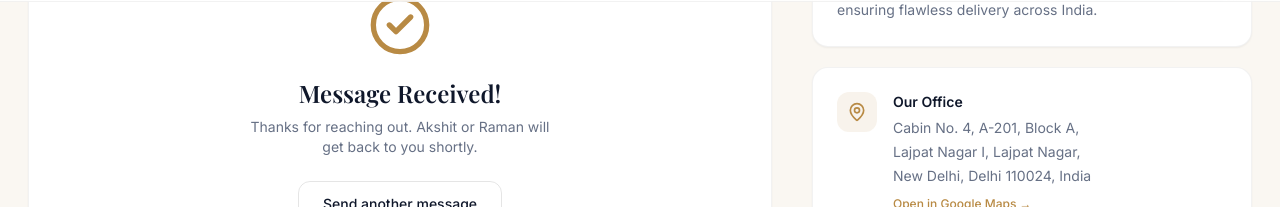
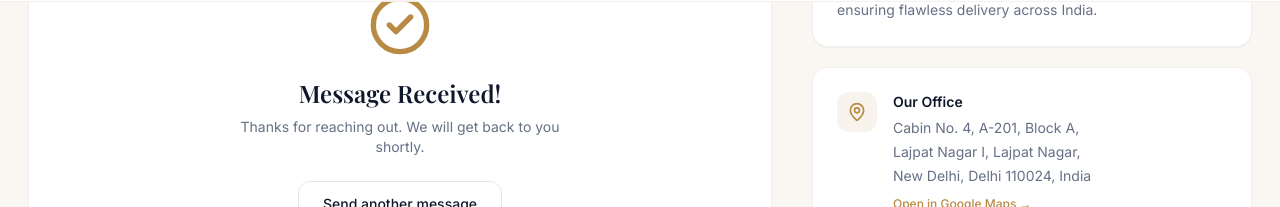
Before and after one commit to ishangogna/am-global-hub, a Next.js app: page /contact in a window 1280 px wide. Both pictures are taken after typing "Sample", "Sample", "name@example.com", "5551234", "Sample" into the empty fields and a click on the button "Send Message". Shown: the part 798-1005 px from the top of the page. Built offline with nearby package versions, Linux system fonts and the light colour scheme; a web font is replaced by a local one.

Commit message:
Remove R

```diff
--- a/src/app/contact/page.tsx
+++ b/src/app/contact/page.tsx
@@ -90,7 +90,7 @@ export default function ContactPage() {
                 <CheckCircle2 className="h-16 w-16 text-[#B88A44]" />
                 <h3 className="mt-5 text-2xl font-semibold text-[#0F172A]">Message Received!</h3>
                 <p className="mt-2 max-w-xs text-sm text-[#667085]">
-                  Thanks for reaching out. Akshit or Raman will get back to you shortly.
+                  Thanks for reaching out. We will get back to you shortly.
                 </p>
                 <button
                   onClick={() => { setSubmitted(false); setForm({ name: '', company: '', email: '', phone: '', message: '' }) }}
```
Also changed, not shown: 1 other file (tests, documents, lock files or other folders).
